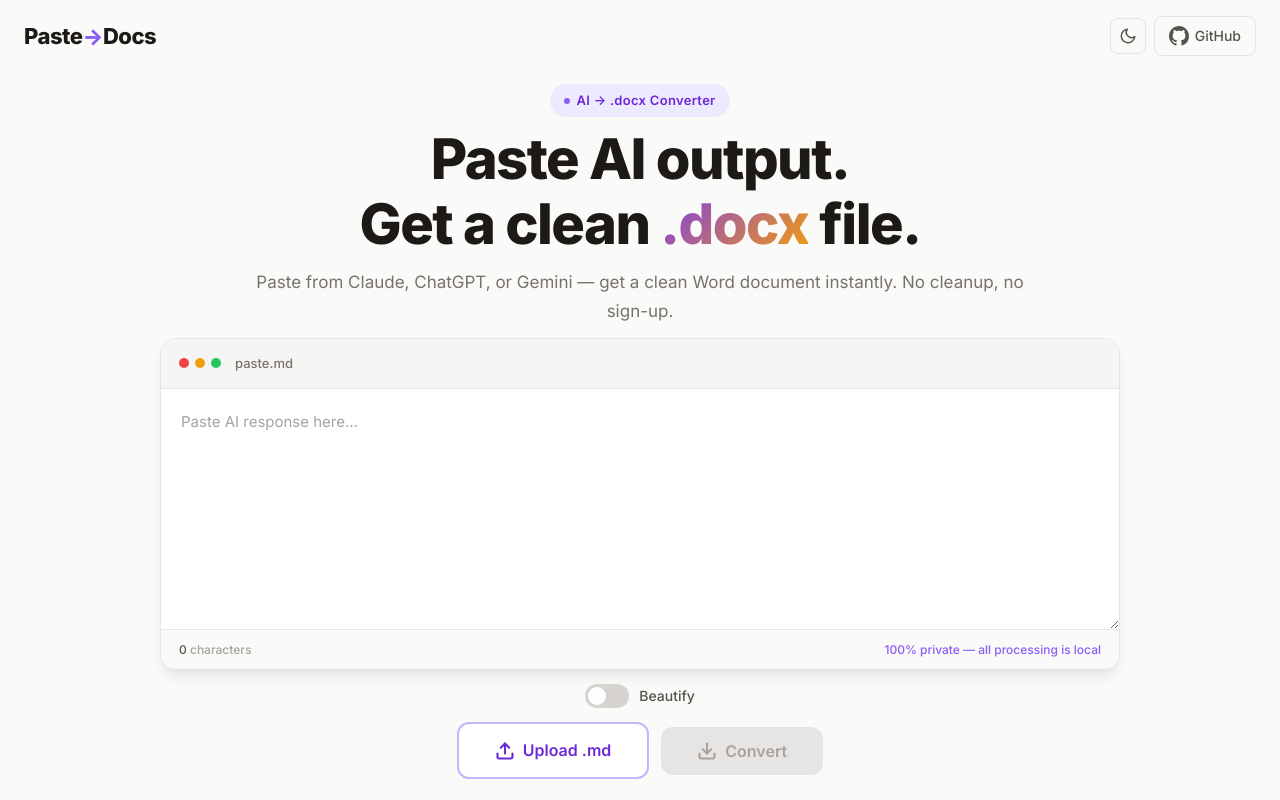
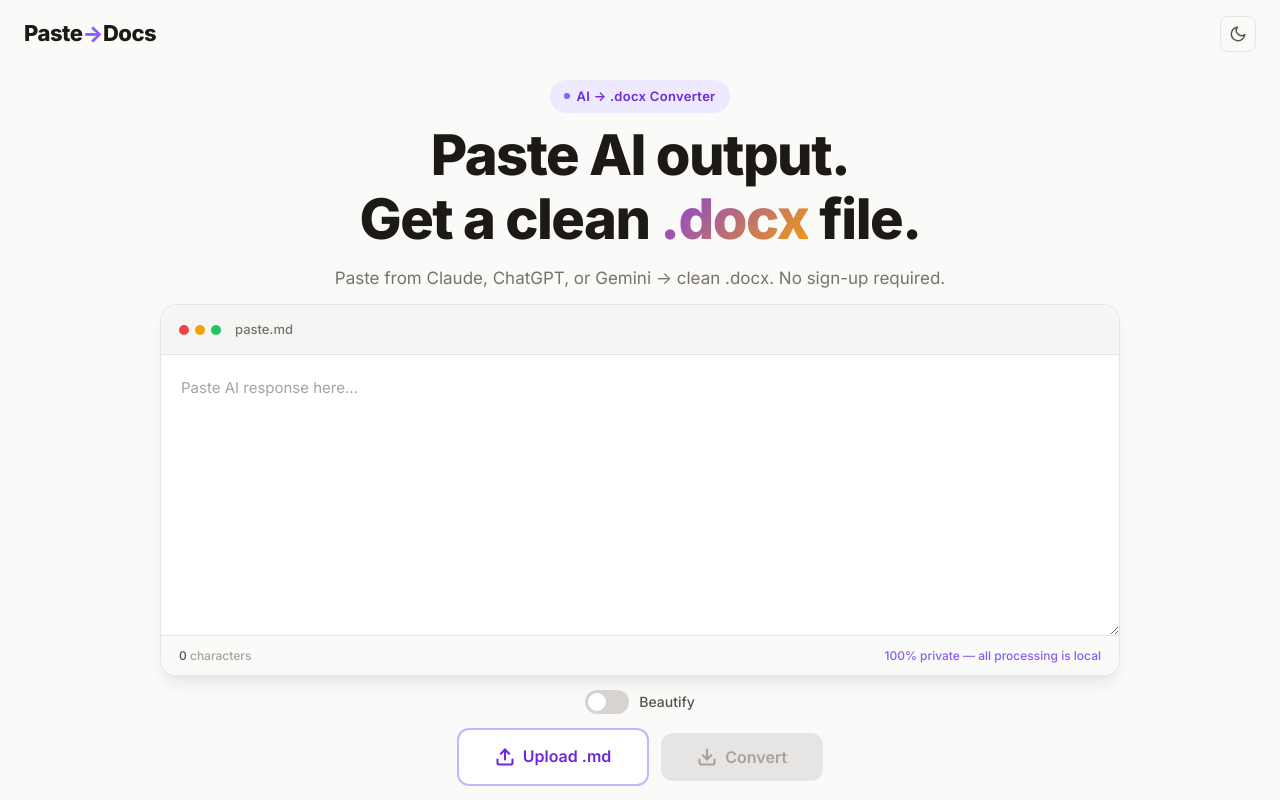
Before and after one commit to pbot-9000-max/Paste-to-Docs, a browser extension: page index.html in a window 1280 px wide. Shown: the top 800 px of the page. Drawn offline with Linux system fonts and the light colour scheme; a script that the page names is missing.

Commit message:
Remove extension references from web app

```diff
--- a/index.html
+++ b/index.html
@@ -17,10 +17,6 @@
         <svg class="sun-icon" width="18" height="18" viewBox="0 0 24 24" fill="none" stroke="currentColor" stroke-width="2" stroke-linecap="round" stroke-linejoin="round"><circle cx="12" cy="12" r="5"/><line x1="12" y1="1" x2="12" y2="3"/><line x1="12" y1="21" x2="12" y2="23"/><line x1="4.22" y1="4.22" x2="5.64" y2="5.64"/><line x1="18.36" y1="18.36" x2="19.78" y2="19.78"/><line x1="1" y1="12" x2="3" y2="12"/><line x1="21" y1="12" x2="23" y2="12"/><line x1="4.22" y1="19.78" x2="5.64" y2="18.36"/><line x1="18.36" y1="5.64" x2="19.78" y2="4.22"/></svg>
         <svg class="moon-icon" width="18" height="18" viewBox="0 0 24 24" fill="none" stroke="currentColor" stroke-width="2" stroke-linecap="round" stroke-linejoin="round"><path d="M21 12.79A9 9 0 1 1 11.21 3 7 7 0 0 0 21 12.79z"/></svg>
       </button>
-      <a href="https://github.com/pbot-9000-max/Paste-to-Docs" class="github-link" target="_blank" rel="noopener">
-        <svg width="20" height="20" viewBox="0 0 24 24" fill="currentColor"><path d="M12 0C5.37 0 0 5.37 0 12c0 5.31 3.435 9.795 8.205 11.385.6.105.825-.255.825-.57 0-.285-.015-1.23-.015-2.235-3.015.555-3.795-.735-4.035-1.41-.135-.345-.72-1.41-1.23-1.695-.42-.225-1.02-.78-.015-.795.945-.015 1.62.87 1.845 1.23 1.08 1.815 2.805 1.305 3.495.99.105-.78.42-1.305.765-1.605-2.67-.3-5.46-1.335-5.46-5.925 0-1.305.465-2.385 1.23-3.225-.12-.3-.54-1.53.12-3.18 0 0 1.005-.315 3.3 1.23.96-.27 1.98-.405 3-.405s2.04.135 3 .405c2.295-1.56 3.3-1.23 3.3-1.23.66 1.65.24 2.88.12 3.18.765.84 1.23 1.905 1.23 3.225 0 4.605-2.805 5.625-5.475 5.925.435.375.81 1.095.81 2.22 0 1.605-.015 2.895-.015 3.3 0 .315.225.69.825.57A12.02 12.02 0 0 0 24 12c0-6.63-5.37-12-12-12z"/></svg>
-        <span>GitHub</span>
-      </a>
     </div>
   </nav>
 
@@ -32,7 +28,7 @@
       </div>
       <h1>Paste AI output.<br>Get a clean <span class="highlight">.docx</span> file.</h1>
       <p class="hero-subtitle">
-        Paste from Claude, ChatGPT, or Gemini — get a clean Word document instantly. No cleanup, no sign-up.
+        Paste from Claude, ChatGPT, or Gemini → clean .docx. No sign-up required.
       </p>
 
       <div class="converter-card">
@@ -168,7 +164,7 @@
 
   <footer>
     <div class="footer-content">
-      <p class="footer-project">Paste<span class="logo-fade">→</span>Docs &mdash; Open source on <a href="https://github.com/pbot-9000-max/Paste-to-Docs" target="_blank" rel="noopener">GitHub</a></p>
+      <p class="footer-project">Paste<span class="logo-fade">→</span>Docs</p>
       <p class="footer-meta">Built for everyone who pastes AI output into documents</p>
     </div>
   </footer>
--- a/style.css
+++ b/style.css
@@ -87,26 +87,6 @@ nav {
 
 .logo-fade {
   color: var(--violet-500);
-}
-
-.github-link {
-  display: flex;
-  align-items: center;
-  gap: 6px;
-  font-size: 14px;
-  font-weight: 500;
-  color: var(--gray-600);
-  text-decoration: none;
-  padding: 8px 14px;
-  border: 1px solid var(--gray-200);
-  border-radius: var(--radius-sm);
-  transition: all 0.2s;
-}
-
-.github-link:hover {
-  color: var(--gray-900);
-  border-color: var(--gray-300);
-  background: var(--gray-100);
 }
 
 .nav-actions {
@@ -619,7 +599,7 @@ h1 {
 textarea {
   display: block;
   width: 100%;
-  min-height: 240px;
+  min-height: 280px;
   padding: 20px;
   font-size: 14px;
   font-family: var(--font-mono);
```
